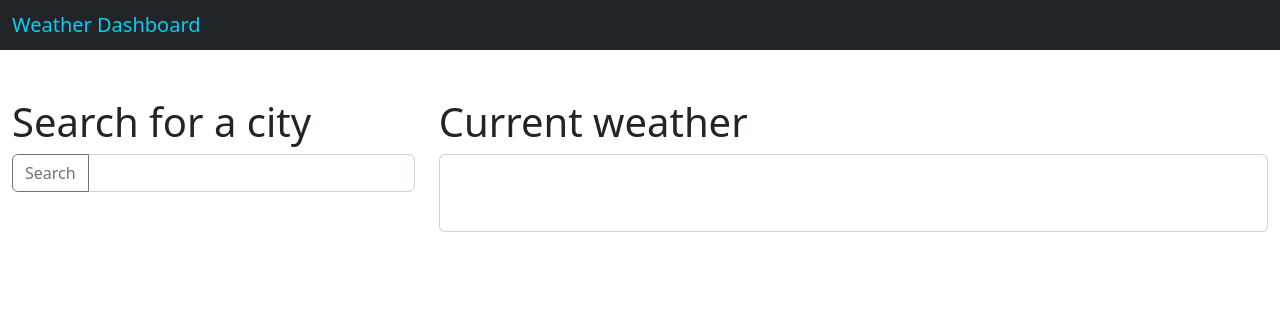
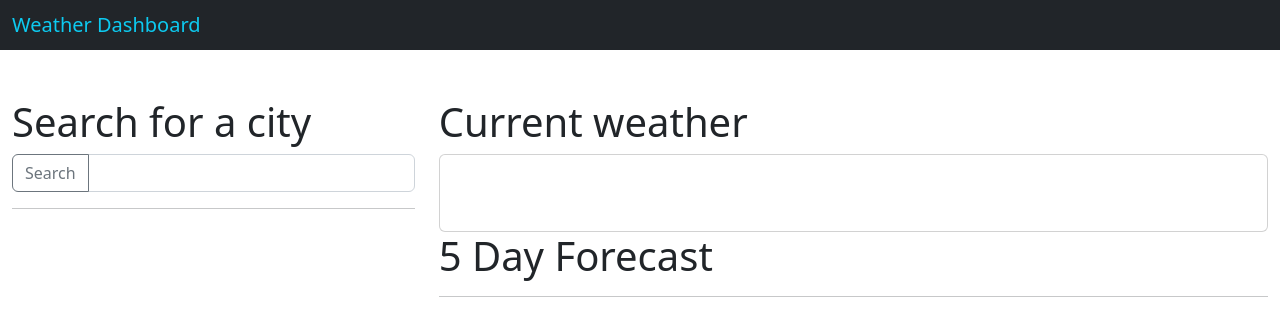
Before and after one commit to KuJo7721/weatherDashboard, a plain HTML site: page index.html in a window 1280 px wide. Drawn offline with nearby package versions, Linux system fonts and the light colour scheme.

Commit message:
added list for buttons

```diff
--- a/index.html
+++ b/index.html
@@ -28,6 +28,9 @@
               <button class="btn btn-outline-secondary" type="button" id="search">Search</button>
               <input id = "cityInput" type="text" class="form-control" placeholder="" aria-label="Example text with button addon" aria-describedby="button-addon1">
             </div>
+            <hr>
+            <div class="list-group">
+            </div>
           </div>
           <div class="col-sm-8">
             <h1>Current weather</h1>
@@ -42,6 +45,9 @@
                 <p class="card-text"id = "UV"></p>
               </div>
             </div>
+            <h1>5 Day Forecast</h1>
+            <hr>
+            <div id = "forecast" class = "row"></div>
           </div>
         </div>
       </div>
```
